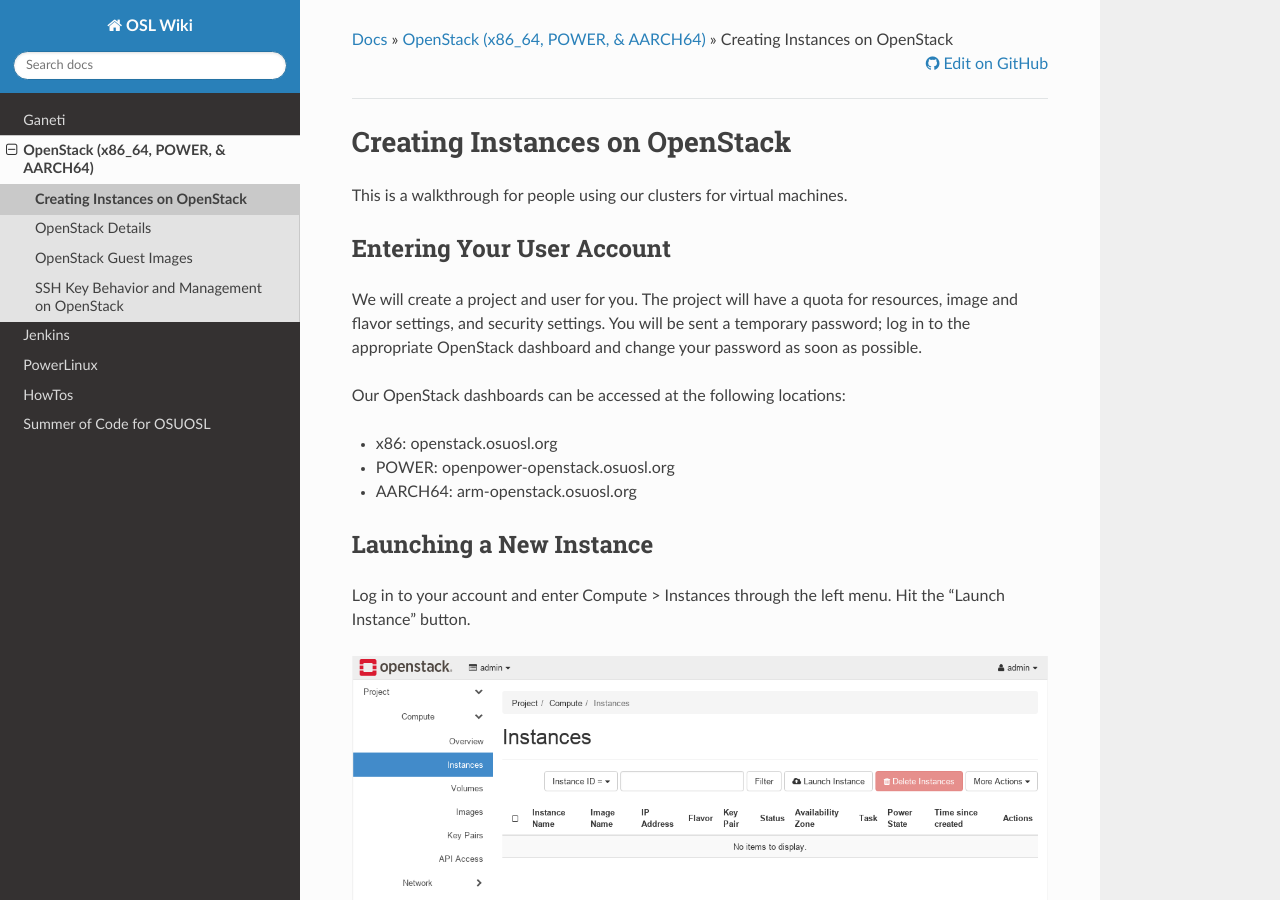
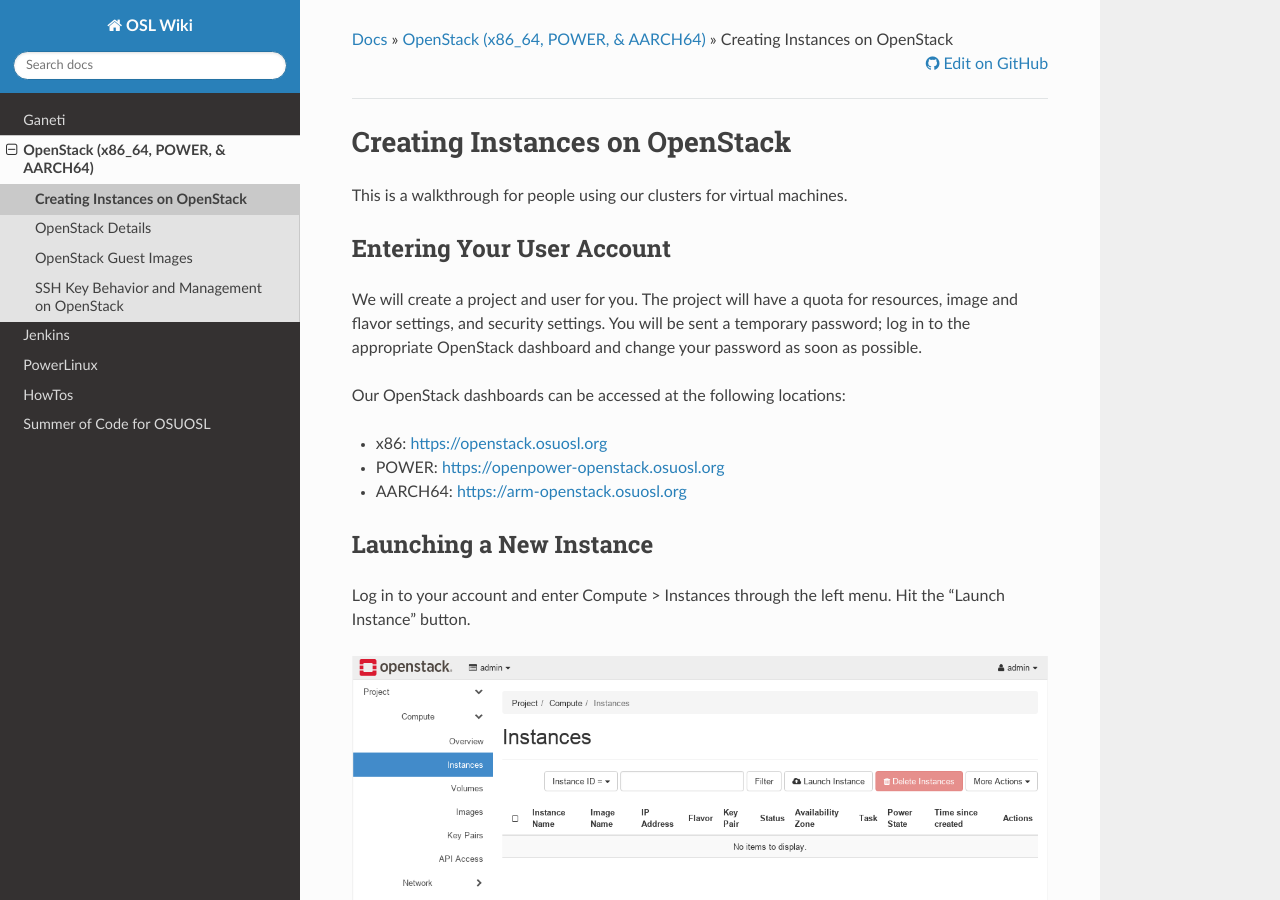
Before and after one commit to osuosl/wiki, a Sphinx documentation site: the page built from source/openstack/creating_instances.rst, in a window 1280 px wide and 900 px high. Built offline with Sphinx 7.4.7 and the Read the Docs theme 3.1.0, drawn with Linux system fonts in a browser that asks for light colours; some of the changed lines change nothing that is shown.

Commit message:
Add https to links to help reST format them

```diff
--- a/source/openstack/creating_instances.rst
+++ b/source/openstack/creating_instances.rst
@@ -14,9 +14,9 @@
 
 Our OpenStack dashboards can be accessed at the following locations:
 
-* x86: openstack.osuosl.org
-* POWER: openpower-openstack.osuosl.org
-* AARCH64: arm-openstack.osuosl.org
+* x86: https://openstack.osuosl.org
+* POWER: https://openpower-openstack.osuosl.org
+* AARCH64: https://arm-openstack.osuosl.org
 
 Launching a New Instance
 ------------------------
```
